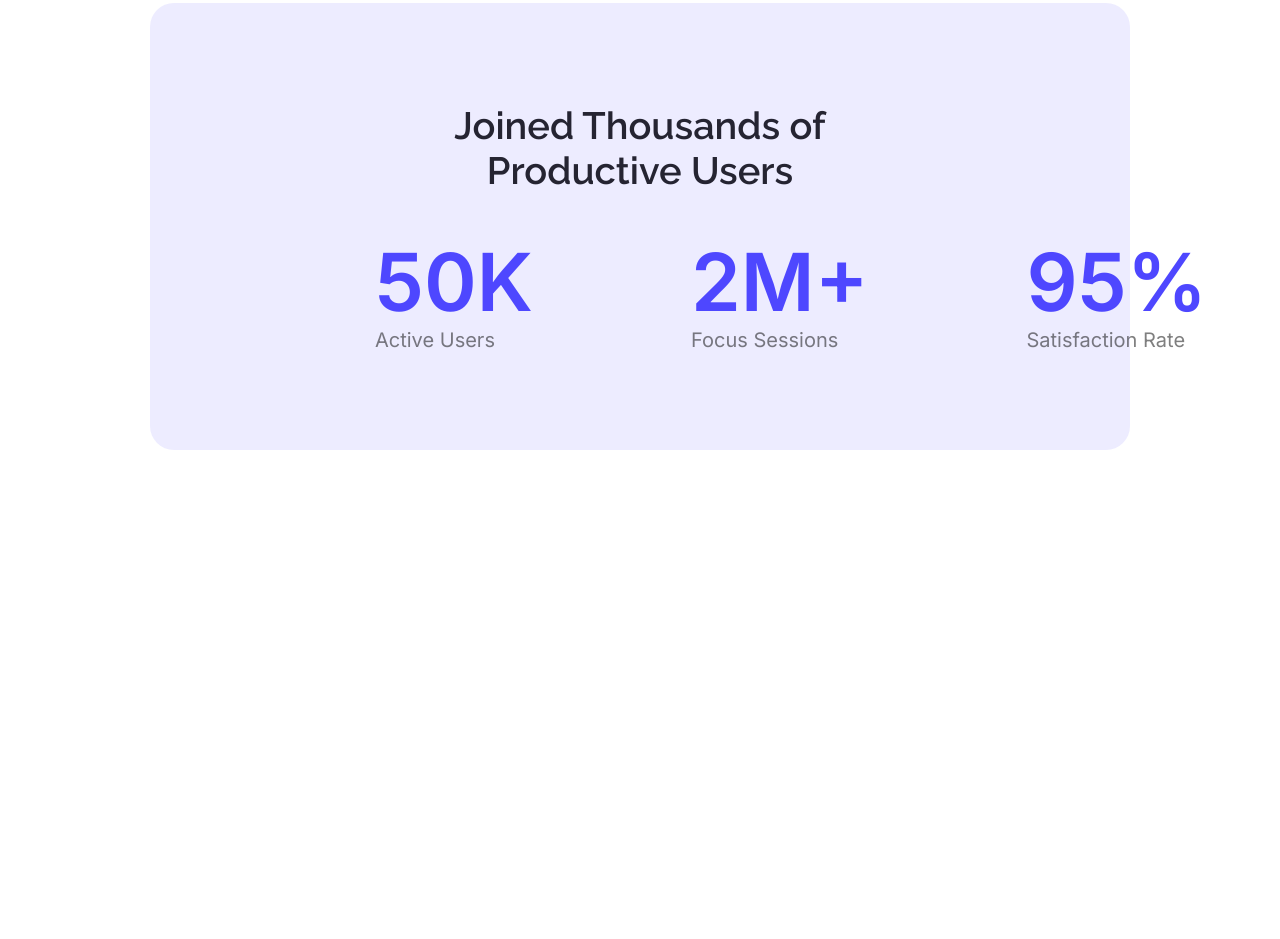
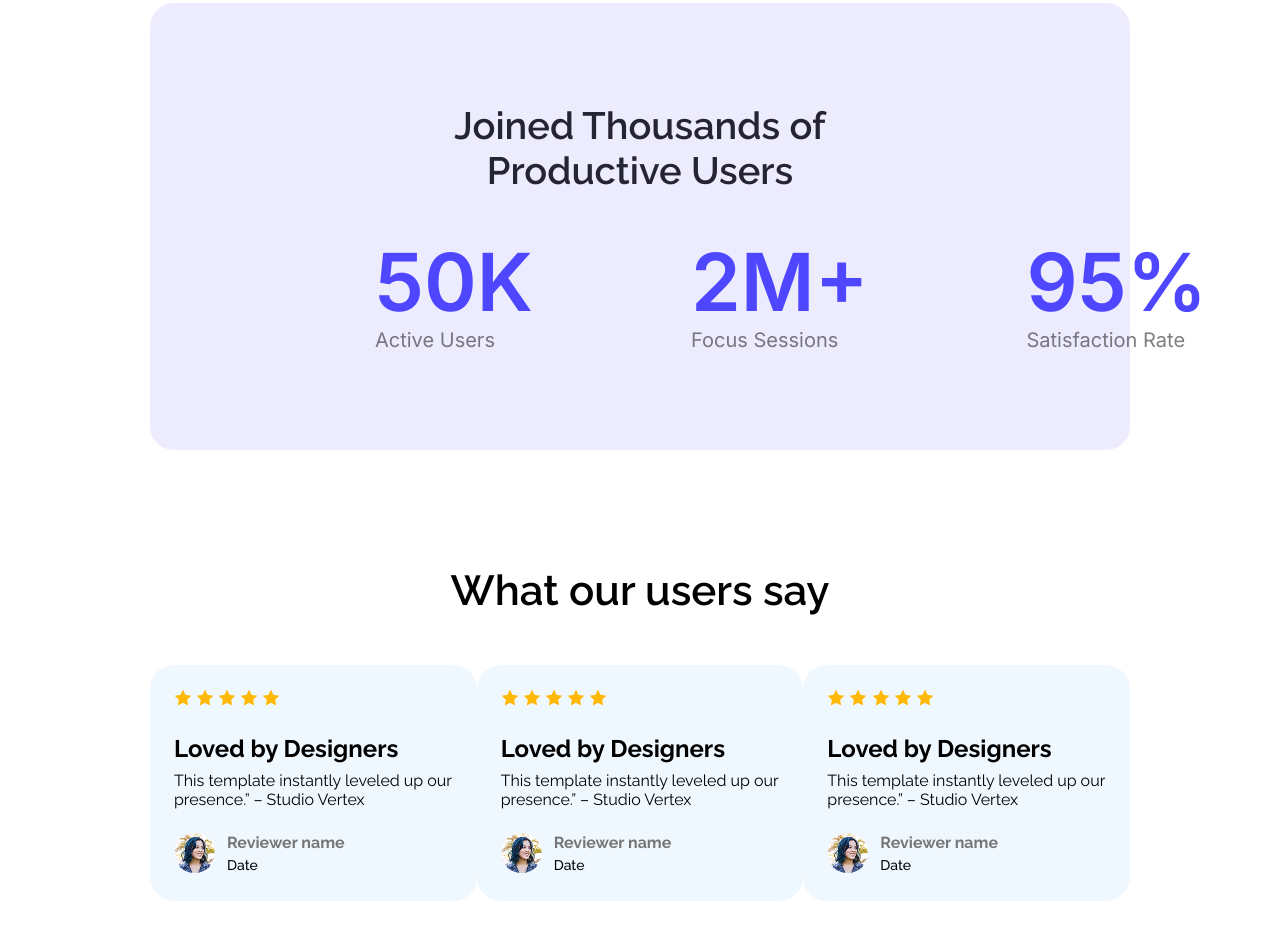
Before and after one commit to Saif-Smran/landing-launchpad, a plain HTML site: page index.html in a window 1280 px wide. Shown: the part 1257-2196 px from the top of the page. Before the commit the page ends 1823 px from the top, so only its background shows below. Drawn offline with Linux system fonts and the light colour scheme.

Commit message:
What our users say Section added

```diff
--- a/index.html
+++ b/index.html
@@ -59,6 +59,75 @@
                 </div>
             </div>
         </section>
+
+         <!-- What our users say -->
+        <section class="section">
+            <h1 class="section-title text-center">What our users say</h1>
+
+            <div class="card-container">
+                <div class="card">
+                    <div>
+                        <img src="./Assets/icon-star.png" alt="star">
+                        <img src="./Assets/icon-star.png" alt="star">
+                        <img src="./Assets/icon-star.png" alt="star">
+                        <img src="./Assets/icon-star.png" alt="star">
+                        <img src="./Assets/icon-star.png" alt="star">
+                    </div>
+                    <div>
+                        <h1 class="card-title">Loved by Designers</h1>
+                        <p class="card-subtitle">This template instantly leveled up our presence.” – Studio Vertex</p>
+                    </div>
+                    <div class="card-reviewer">
+                        <div><img class="rounded" src="./Assets/avatar.png" alt="avater"></div>
+                        <div >
+                            <h1 class="card-reviewer-title">Reviewer name</h1>
+                            <p class="card-reviewer-subtitle">Date</p>
+                        </div>
+                    </div>
+                </div>
+                <div class="card">
+                    <div>
+                        <img src="./Assets/icon-star.png" alt="star">
+                        <img src="./Assets/icon-star.png" alt="star">
+                        <img src="./Assets/icon-star.png" alt="star">
+                        <img src="./Assets/icon-star.png" alt="star">
+                        <img src="./Assets/icon-star.png" alt="star">
+                    </div>
+                    <div>
+                        <h1 class="card-title">Loved by Designers</h1>
+                        <p class="card-subtitle">This template instantly leveled up our presence.” – Studio Vertex</p>
+                    </div>
+                    <div class="card-reviewer">
+                        <div><img class="rounded" src="./Assets/avatar.png" alt="avater"></div>
+                        <div >
+                            <h1 class="card-reviewer-title">Reviewer name</h1>
+                            <p class="card-reviewer-subtitle">Date</p>
+                        </div>
+                    </div>
+                </div>
+                <div class="card">
+                    <div>
+                        <img src="./Assets/icon-star.png" alt="star">
+                        <img src="./Assets/icon-star.png" alt="star">
+                        <img src="./Assets/icon-star.png" alt="star">
+                        <img src="./Assets/icon-star.png" alt="star">
+                        <img src="./Assets/icon-star.png" alt="star">
+                    </div>
+                    <div>
+                        <h1 class="card-title">Loved by Designers</h1>
+                        <p class="card-subtitle">This template instantly leveled up our presence.” – Studio Vertex</p>
+                    </div>
+                    <div class="card-reviewer">
+                        <div><img class="rounded" src="./Assets/avatar.png" alt="avater"></div>
+                        <div >
+                            <h1 class="card-reviewer-title">Reviewer name</h1>
+                            <p class="card-reviewer-subtitle">Date</p>
+                        </div>
+                    </div>
+                </div>
+            </div>
+        </section>
+
     </main>
     <footer>
 
--- a/style.css
+++ b/style.css
@@ -38,6 +38,9 @@
   font-weight: 600;
 }
 
+.text-center{
+  text-align: center;
+}
 /* Navigation Bar */
 
 .navbar ul {
@@ -147,3 +150,45 @@
   border-radius: 24px;
   background: rgba(78, 71, 255, 0.1);
 }
+
+/* What our users say */
+
+.card{
+  width: 367px;
+  display: flex;
+  flex-direction: column;
+  gap: 24px;
+  padding: 24px;
+  border-radius: 24px;
+  background-color: aliceblue;
+}
+
+.card-title{
+  margin-bottom: 8px;
+}
+
+.card-reviewer{
+  display: flex;
+  gap: 12px;
+}
+
+.card-reviewer-title{
+  color: #757575;
+  font-size: 16px;
+  margin-bottom: 5px;
+}
+
+.card-reviewer-subtitle{
+  font-weight: 500;
+  font-size: 14px;
+}
+
+.rounded{
+  border-radius: 50%;
+}
+
+.card-container{
+  margin-top: 50px;
+  display: flex;
+  justify-content: space-between;
+}
```
